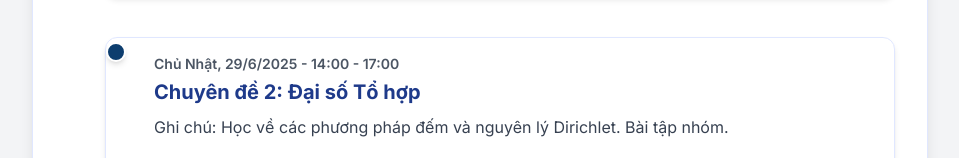
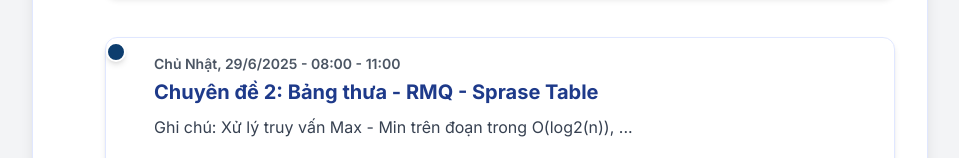
Before and after one commit to kirrito2105/dtqg_cva, a plain HTML site: page index.html in a window 1280 px wide. Shown: the part 949-1107 px from the top of the page, without its empty margins (160-1119 px from the left). Drawn offline with nearby package versions, Linux system fonts and the light colour scheme.

Commit message:
Update index.html

```diff
--- a/index.html
+++ b/index.html
@@ -303,9 +303,9 @@
                 {
                     date: '2025-06-29',
                     dayOfWeek: 'Chủ Nhật',
-                    time: '14:00 - 17:00',
-                    topic: 'Chuyên đề 2: Đại số Tổ hợp',
-                    notes: 'Học về các phương pháp đếm và nguyên lý Dirichlet. Bài tập nhóm.'
+                    time: '08:00 - 11:00',
+                    topic: 'Chuyên đề 2: Bảng thưa - RMQ - Sprase Table',
+                    notes: 'Xử lý truy vấn Max - Min trên đoạn trong O(log2(n)), ...'
                 },
                 {
                     date: '2025-07-01',
```
